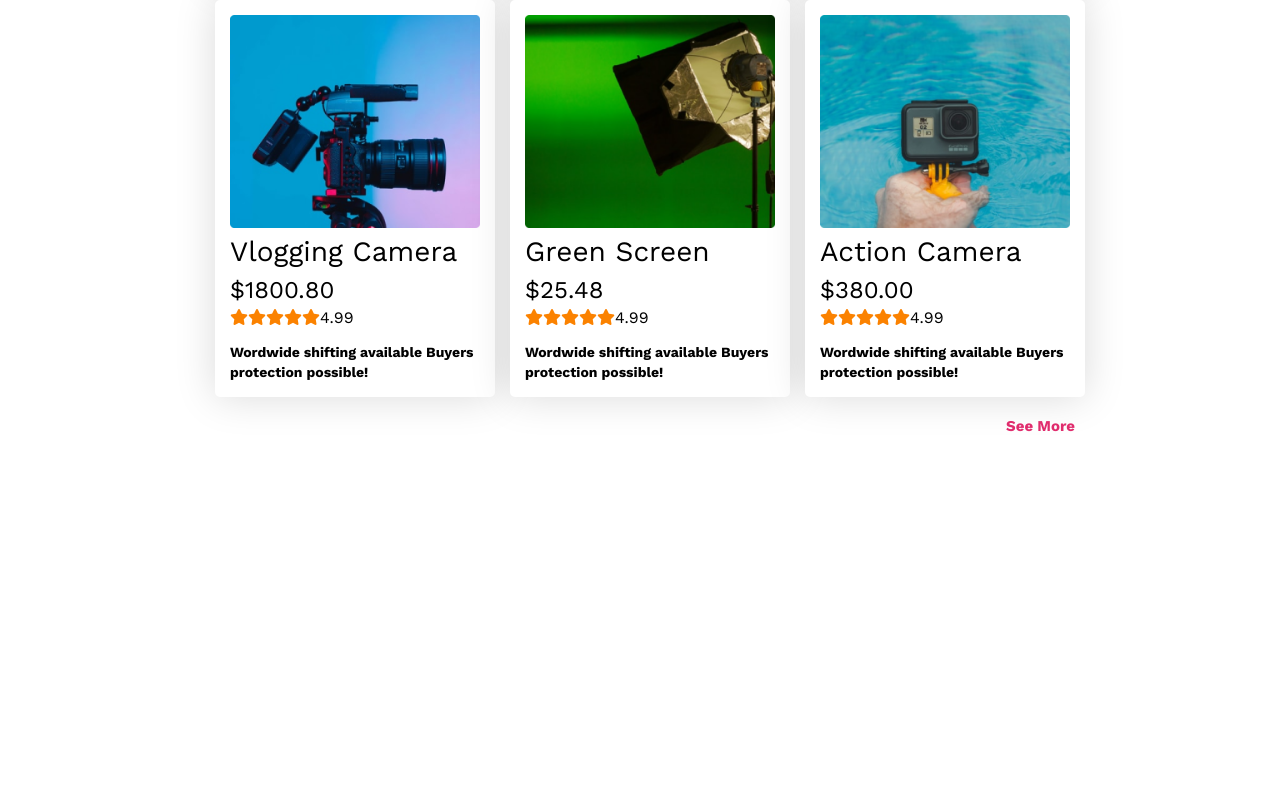
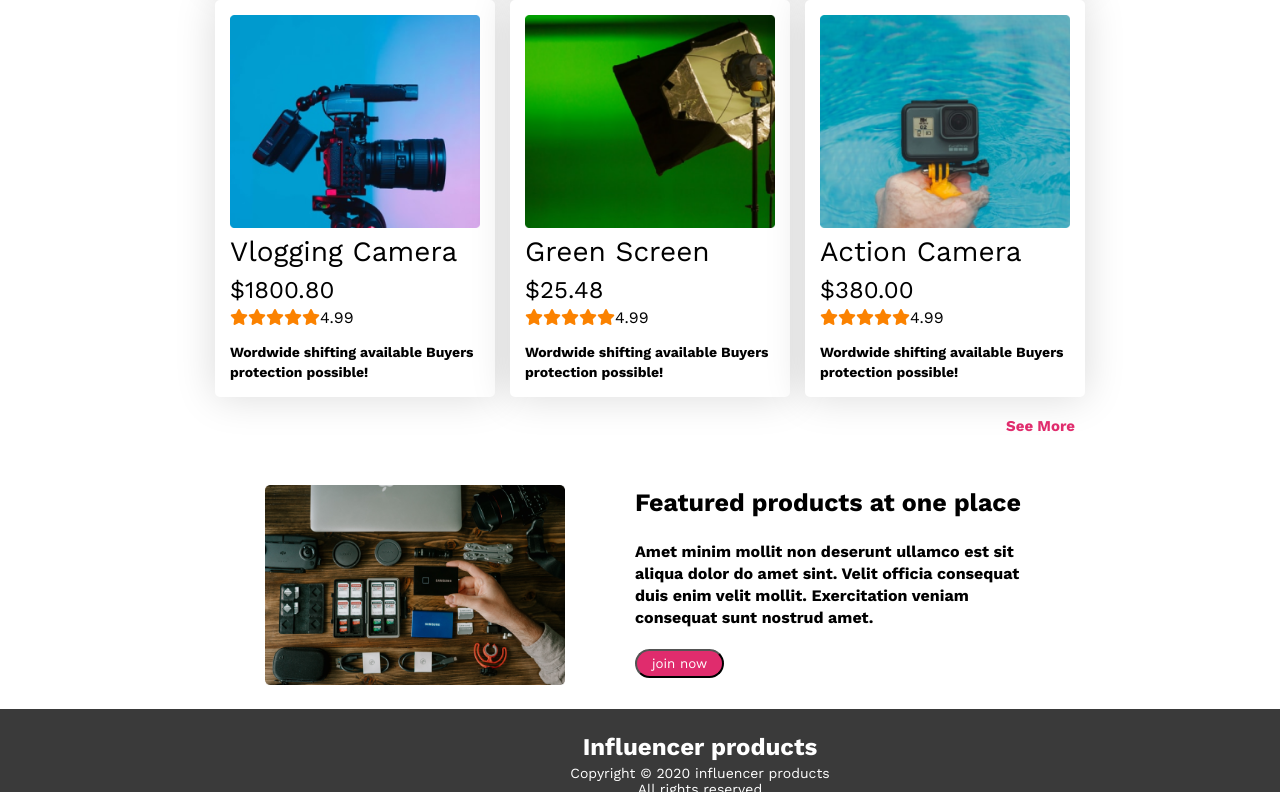
Before and after one commit to kamelmahmud0408/influence.kamel, a plain HTML site: page index.html in a window 1280 px wide. Shown: the part 1637-2429 px from the top of the page. Before the commit the page ends 2072 px from the top, so only its background shows below. Drawn offline with nearby package versions, Linux system fonts and the light colour scheme.

Commit message:
added my sections

```diff
--- a/index.html
+++ b/index.html
@@ -23,8 +23,8 @@
                 <a href="">Produts</a>
                 <a href="">Sign up</a>
                 <a href="">Log In</a>
-                <a href=""><span><i class="fa-thin fa-magnifying-glass "></i></span></a>
-                <a href=""><i class="fa-light fa-cart-shopping"></i></a>
+                <a href=""><span class="nav-i"><i class="fa-solid fa-magnifying-glass"></i></span></a>
+                <a href=""><span class="nav-i"><i class="fa-solid fa-cart-shopping"></i></span></a>
             </div>
         </nav>
         <div class="banner">
@@ -138,6 +138,30 @@
         <div class="seemore">
             <h6 class="see">See More</h6>
         </div>
+        <section class="featurd-item">
+            <div class="featurd">
+                <div class="featurd-img">
+                    <img src="./images/gear.png" alt="">
+                </div>
+                <div class="featurd-info">
+                    <h1 class="featurd-title">Featured products at one place</h1>
+                    <p class="featurd-p">Amet minim mollit non deserunt ullamco est sit aliqua dolor do amet sint. Velit officia consequat duis enim velit mollit. Exercitation veniam consequat sunt nostrud amet.</p>
+                    <button class="btn">join now</button>
+                </div>
+            </div>
+        </section>
+        <footer class="footer">
+            <div class="footer-info">
+                <h3 class="footer-title">Influencer products</h3>
+                <p class="f0oter-p">Copyright © 2020  influencer products</p>
+                <p class="footer-p-2">All rights reserved</p>
+                <span><i class="fa-brands fa-facebook"></i></span>
+                <span><i class="fa-brands fa-twitter"></i></span>
+                <span><i class="fa-brands fa-youtube"></i></span>
+                <span><i class="fa-brands fa-instagram"></i></span>
+            </div>
+
+        </footer>
     </main>
 
 
--- a/styles/style.css
+++ b/styles/style.css
@@ -30,6 +30,9 @@ body{
     color: white;
 }
 /* nav */
+.nav-i{
+    color: #3A3A3A;
+}
 .menu-bar{
     display: flex;
     justify-content: space-between;
@@ -162,3 +165,71 @@ margin-top: 20px;
     color: #E02C6D;
     font-size: 15px;
 }
+/* featurd */
+.featurd-item{
+    width: 1100px;
+    display: flex;
+    justify-content: center;
+    align-items: center;
+    margin-left: 100px;
+    margin-top: 50px;
+
+}
+.featurd{
+    display: flex;
+    justify-content: space-around;
+
+}
+.featurd-img{
+}
+.featurd-img img{
+    width: 300px;
+    height: 200px;
+}
+.featurd-info{
+    width: 400px;
+    height: 224px;
+    margin-left: 70px;
+}
+.featurd-title{
+    font-weight: 700;
+font-size: 25px;
+line-height: 36px;
+margin-bottom: 20px;
+}
+.featurd-p{
+    font-weight: 700;
+font-size: 16px;
+line-height: 22px;
+margin-bottom: 20px;
+}
+/* footer */
+.footer{
+    background-color: #3A3A3A;
+    padding: 20px;
+}
+.footer-info{
+    text-align: center;
+
+}
+.footer-title{
+    color: #FFFFFF;
+    font-weight: 700;
+font-size: 24px;
+line-height: 36px;
+}
+.f0oter-p{
+    color: #FFFFFF;
+    font-weight: 500;
+font-size: 14px;
+
+}
+.footer-p-2{
+    color: #FFFFFF;
+    font-weight: 500;
+font-size: 14px;
+}
+span{
+    color: #FFFFFF;
+    margin-left: 20px;
+}
```
